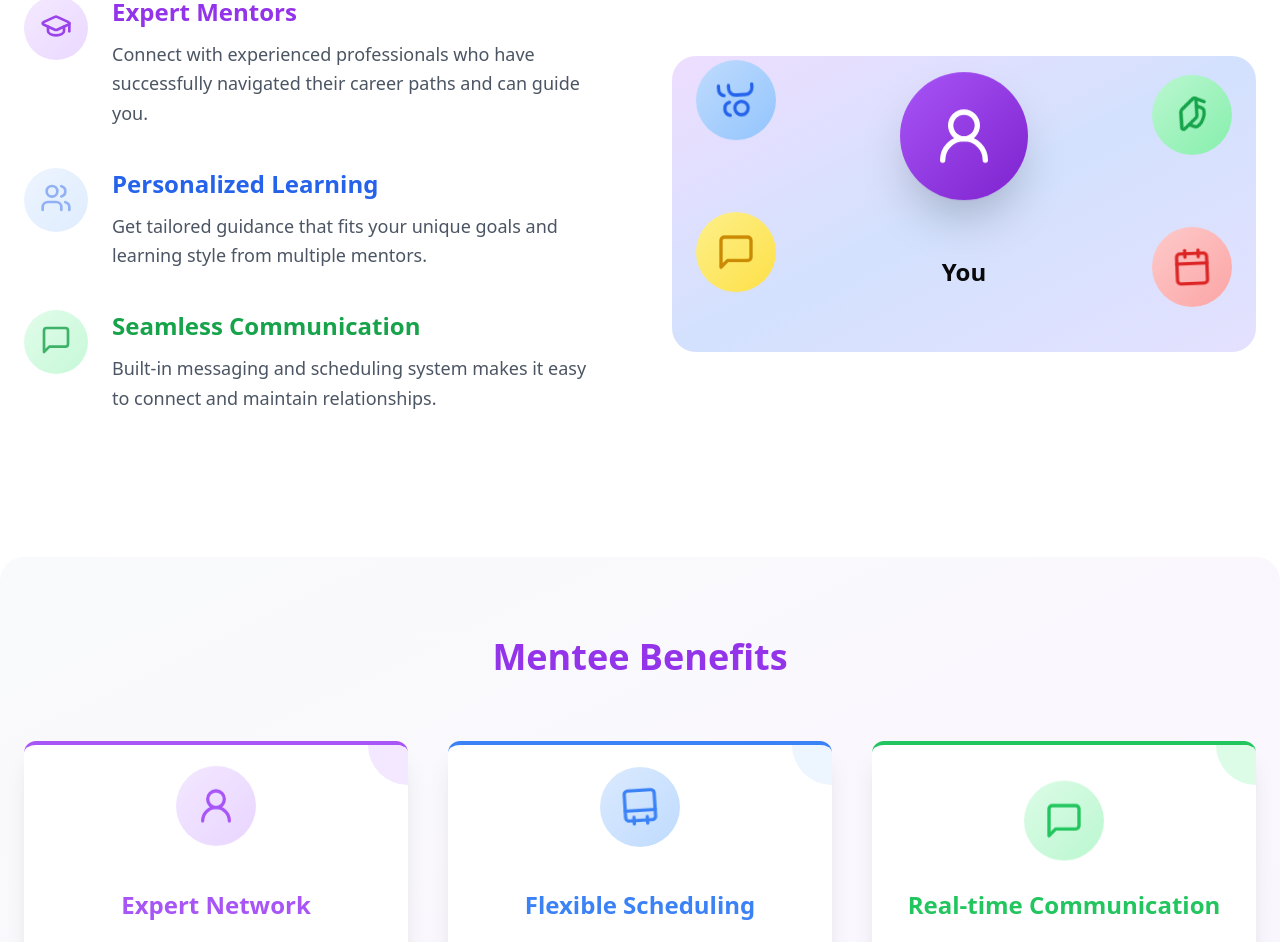
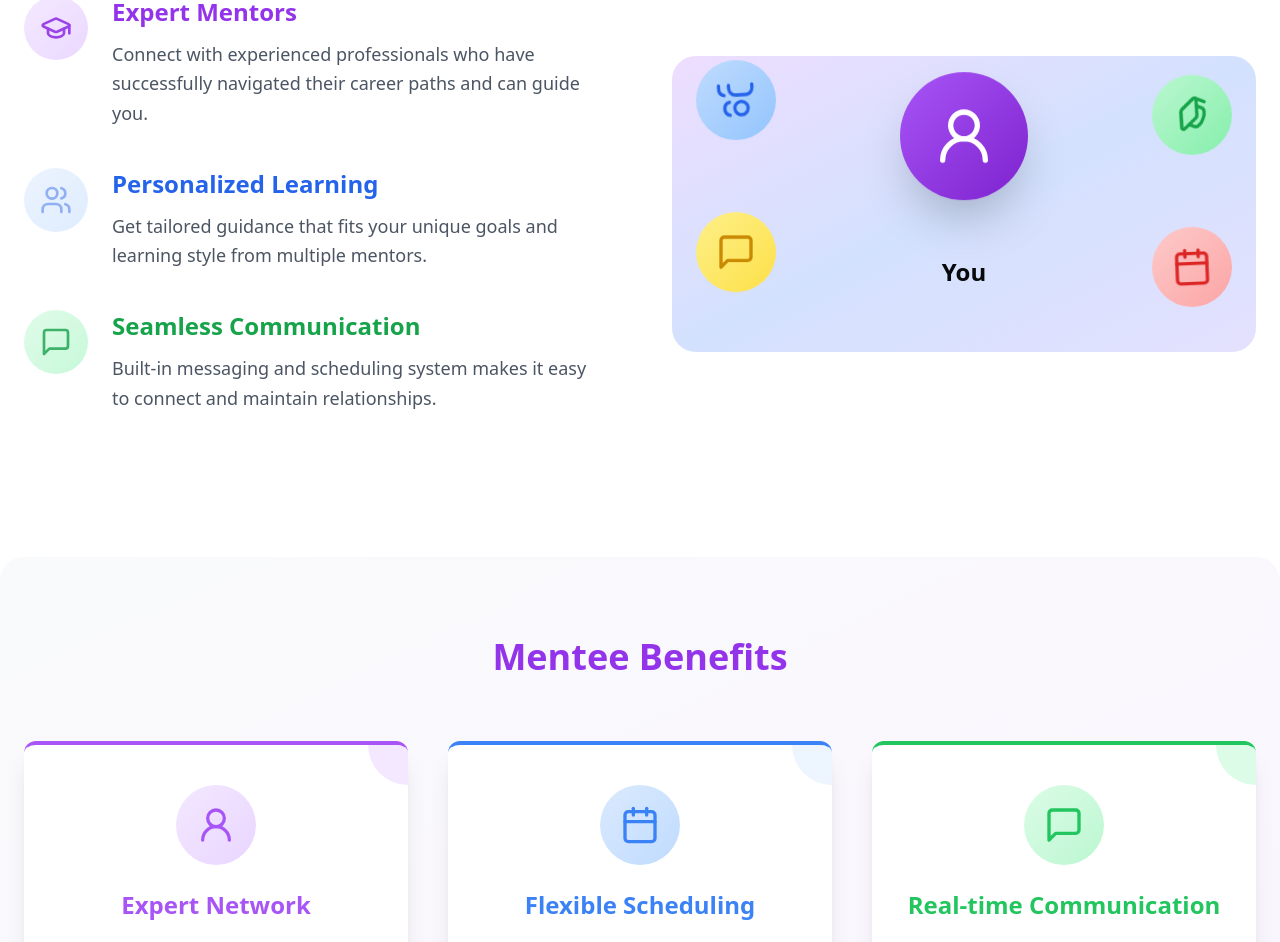
Before and after one commit to dhanush-ts/GrantU, a React (Vite) app: page /students in a window 1280 px wide. Shown: the part 892-1834 px from the top of the page. Built offline with nearby package versions, Linux system fonts and the light colour scheme.

Commit message:
dhanush: removed few animations

```diff
--- a/src/pages/MenteePage.jsx
+++ b/src/pages/MenteePage.jsx
@@ -159,7 +159,7 @@ export default function MenteePage({ userData }) {
                 <div className="flex items-start gap-6 group">
                   <div className="w-16 h-16 bg-gradient-to-br from-purple-100 to-purple-200 rounded-full flex items-center justify-center flex-shrink-0 group-hover:scale-110 transition-transform duration-300 animate-pulse">
                     <GraduationCap
-                      className="h-8 w-8 text-purple-600 animate-bounce"
+                      className="h-8 w-8 text-purple-600"
                       style={{ animationDelay: "0.5s" }}
                     />
                   </div>
@@ -177,7 +177,7 @@ export default function MenteePage({ userData }) {
                     className="w-16 h-16 bg-gradient-to-br from-blue-100 to-blue-200 rounded-full flex items-center justify-center flex-shrink-0 group-hover:scale-110 transition-transform duration-300 animate-pulse"
                     style={{ animationDelay: "1s" }}
                   >
-                    <Users className="h-8 w-8 text-blue-600 animate-bounce" style={{ animationDelay: "1.5s" }} />
+                    <Users className="h-8 w-8 text-blue-600" style={{ animationDelay: "1.5s" }} />
                   </div>
                   <div>
                     <h3 className="text-2xl font-semibold mb-3 text-blue-600">Personalized Learning</h3>
@@ -193,7 +193,7 @@ export default function MenteePage({ userData }) {
                     style={{ animationDelay: "2s" }}
                   >
                     <MessageSquare
-                      className="h-8 w-8 text-green-600 animate-bounce"
+                      className="h-8 w-8 text-green-600"
                       style={{ animationDelay: "2.5s" }}
                     />
                   </div>
@@ -255,7 +255,7 @@ export default function MenteePage({ userData }) {
               <Card className="bg-white shadow-xl hover:shadow-2xl transition-all duration-500 border-0 hover:scale-105 border-t-4 border-t-purple-500 group relative overflow-hidden">
                 <div className="absolute top-0 right-0 w-20 h-20 bg-purple-100 rounded-full -translate-y-10 translate-x-10 animate-pulse" />
                 <CardContent className="pt-10 px-8 pb-8 text-center relative z-10">
-                  <div className="w-20 h-20 rounded-full bg-gradient-to-br from-purple-100 to-purple-200 flex items-center justify-center mx-auto mb-6 group-hover:scale-110 transition-transform duration-300 animate-bounce">
+                  <div className="w-20 h-20 rounded-full bg-gradient-to-br from-purple-100 to-purple-200 flex items-center justify-center mx-auto mb-6 group-hover:scale-110 transition-transform duration-300">
                     <UserRound className="h-10 w-10 text-purple-500 animate-pulse" />
                   </div>
                   <h3 className="text-purple-500 text-2xl font-semibold mb-4">Expert Network</h3>
@@ -273,10 +273,10 @@ export default function MenteePage({ userData }) {
                 />
                 <CardContent className="pt-10 px-8 pb-8 text-center relative z-10">
                   <div
-                    className="w-20 h-20 rounded-full bg-gradient-to-br from-blue-100 to-blue-200 flex items-center justify-center mx-auto mb-6 group-hover:scale-110 transition-transform duration-300 animate-bounce"
+                    className="w-20 h-20 rounded-full bg-gradient-to-br from-blue-100 to-blue-200 flex items-center justify-center mx-auto mb-6 group-hover:scale-110 transition-transform duration-300"
                     style={{ animationDelay: "0.5s" }}
                   >
-                    <Calendar className="h-10 w-10 text-blue-500 animate-spin" style={{ animationDuration: "4s" }} />
+                    <Calendar className="h-10 w-10 text-blue-500" style={{ animationDuration: "4s" }} />
                   </div>
                   <h3 className="text-blue-500 text-2xl font-semibold mb-4">Flexible Scheduling</h3>
                   <p className="text-gray-600 text-lg leading-relaxed">
@@ -293,7 +293,7 @@ export default function MenteePage({ userData }) {
                 />
                 <CardContent className="pt-10 px-8 pb-8 text-center relative z-10">
                   <div
-                    className="w-20 h-20 rounded-full bg-gradient-to-br from-green-100 to-green-200 flex items-center justify-center mx-auto mb-6 group-hover:scale-110 transition-transform duration-300 animate-bounce"
+                    className="w-20 h-20 rounded-full bg-gradient-to-br from-green-100 to-green-200 flex items-center justify-center mx-auto mb-6 group-hover:scale-110 transition-transform duration-300"
                     style={{ animationDelay: "1s" }}
                   >
                     <MessageSquare className="h-10 w-10 text-green-500 animate-pulse" />
--- a/src/pages/MentorPage.jsx
+++ b/src/pages/MentorPage.jsx
@@ -192,7 +192,7 @@ export default function MentorPage({ userData }) {
 
                   <CardContent className="p-6 relative z-10">
                     <div className="flex items-center gap-4 mb-4">
-                      <Avatar className="h-16 w-16 animate-bounce" style={{ animationDelay: `${index * 0.2}s` }}>
+                      <Avatar className="h-16 w-16" style={{ animationDelay: `${index * 0.2}s` }}>
                         <AvatarFallback className="bg-gradient-to-br from-purple-100 to-purple-200 text-purple-600 text-lg font-bold">
                           {mentor.First_Name?.charAt(0)}
                           {mentor.Last_Name?.charAt(0)}
@@ -273,7 +273,7 @@ export default function MentorPage({ userData }) {
               <Card className="bg-white shadow-xl hover:shadow-2xl transition-all duration-500 border-0 hover:scale-105 border-t-4 border-t-red-500 group relative overflow-hidden">
                 <div className="absolute top-0 right-0 w-20 h-20 bg-red-100 rounded-full -translate-y-10 translate-x-10 animate-pulse" />
                 <CardContent className="pt-10 px-8 pb-8 text-center relative z-10">
-                  <div className="w-20 h-20 rounded-full bg-gradient-to-br from-red-100 to-red-200 flex items-center justify-center mx-auto mb-6 group-hover:scale-110 transition-transform duration-300 animate-bounce">
+                  <div className="w-20 h-20 rounded-full bg-gradient-to-br from-red-100 to-red-200 flex items-center justify-center mx-auto mb-6 group-hover:scale-110 transition-transform duration-300 ">
                     <Heart className="h-10 w-10 text-red-500 animate-pulse" />
                   </div>
                   <h3 className="text-red-600 text-2xl font-semibold mb-4">Make an Impact</h3>
@@ -291,10 +291,10 @@ export default function MentorPage({ userData }) {
                 />
                 <CardContent className="pt-10 px-8 pb-8 text-center relative z-10">
                   <div
-                    className="w-20 h-20 rounded-full bg-gradient-to-br from-blue-100 to-blue-200 flex items-center justify-center mx-auto mb-6 group-hover:scale-110 transition-transform duration-300 animate-bounce"
+                    className="w-20 h-20 rounded-full bg-gradient-to-br from-blue-100 to-blue-200 flex items-center justify-center mx-auto mb-6 group-hover:scale-110 transition-transform duration-300 "
                     style={{ animationDelay: "0.5s" }}
                   >
-                    <BookOpen className="h-10 w-10 text-blue-500 animate-spin" style={{ animationDuration: "4s" }} />
+                    <BookOpen className="h-10 w-10 text-blue-500" style={{ animationDuration: "4s" }} />
                   </div>
                   <h3 className="text-blue-600 text-2xl font-semibold mb-4">Share Knowledge</h3>
                   <p className="text-gray-600 text-lg leading-relaxed">
@@ -311,7 +311,7 @@ export default function MentorPage({ userData }) {
                 />
                 <CardContent className="pt-10 px-8 pb-8 text-center relative z-10">
                   <div
-                    className="w-20 h-20 rounded-full bg-gradient-to-br from-green-100 to-green-200 flex items-center justify-center mx-auto mb-6 group-hover:scale-110 transition-transform duration-300 animate-bounce"
+                    className="w-20 h-20 rounded-full bg-gradient-to-br from-green-100 to-green-200 flex items-center justify-center mx-auto mb-6 group-hover:scale-110 transition-transform duration-300 "
                     style={{ animationDelay: "1s" }}
                   >
                     <Network className="h-10 w-10 text-green-500 animate-pulse" />
```
